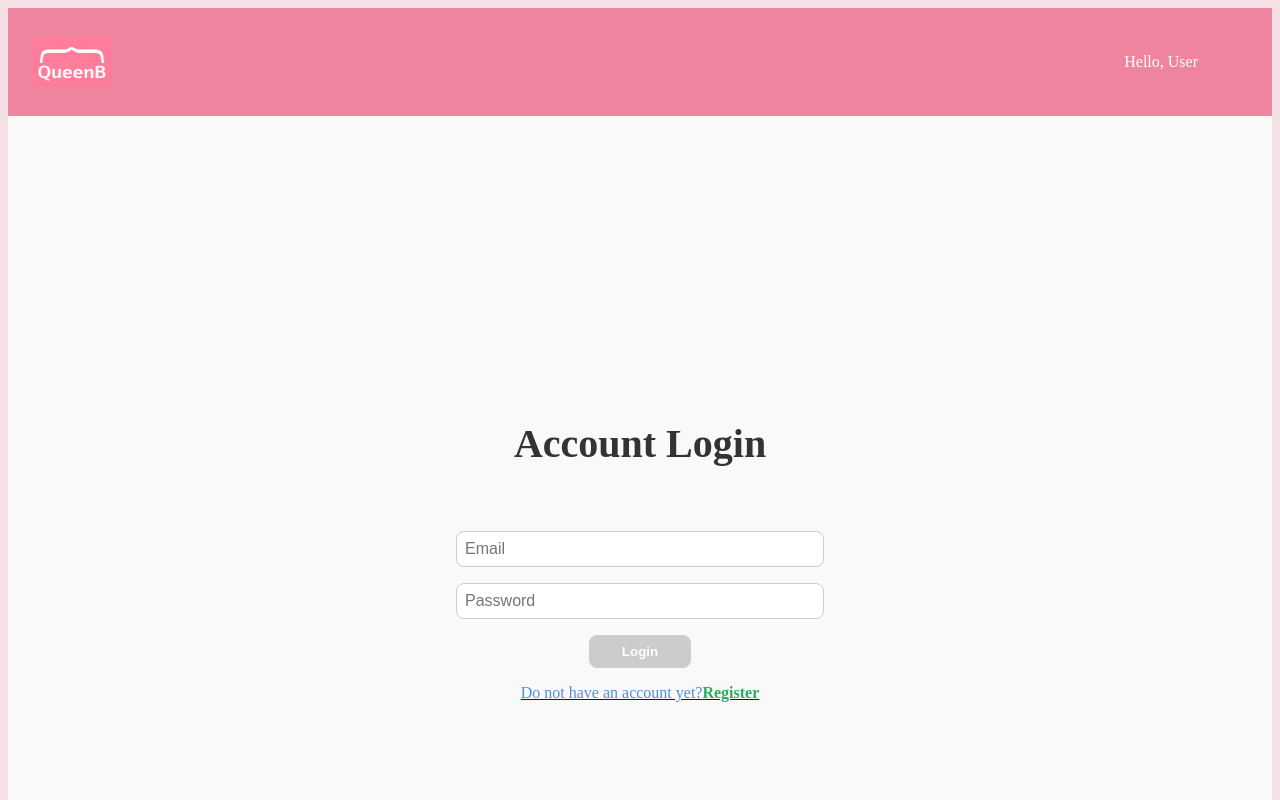
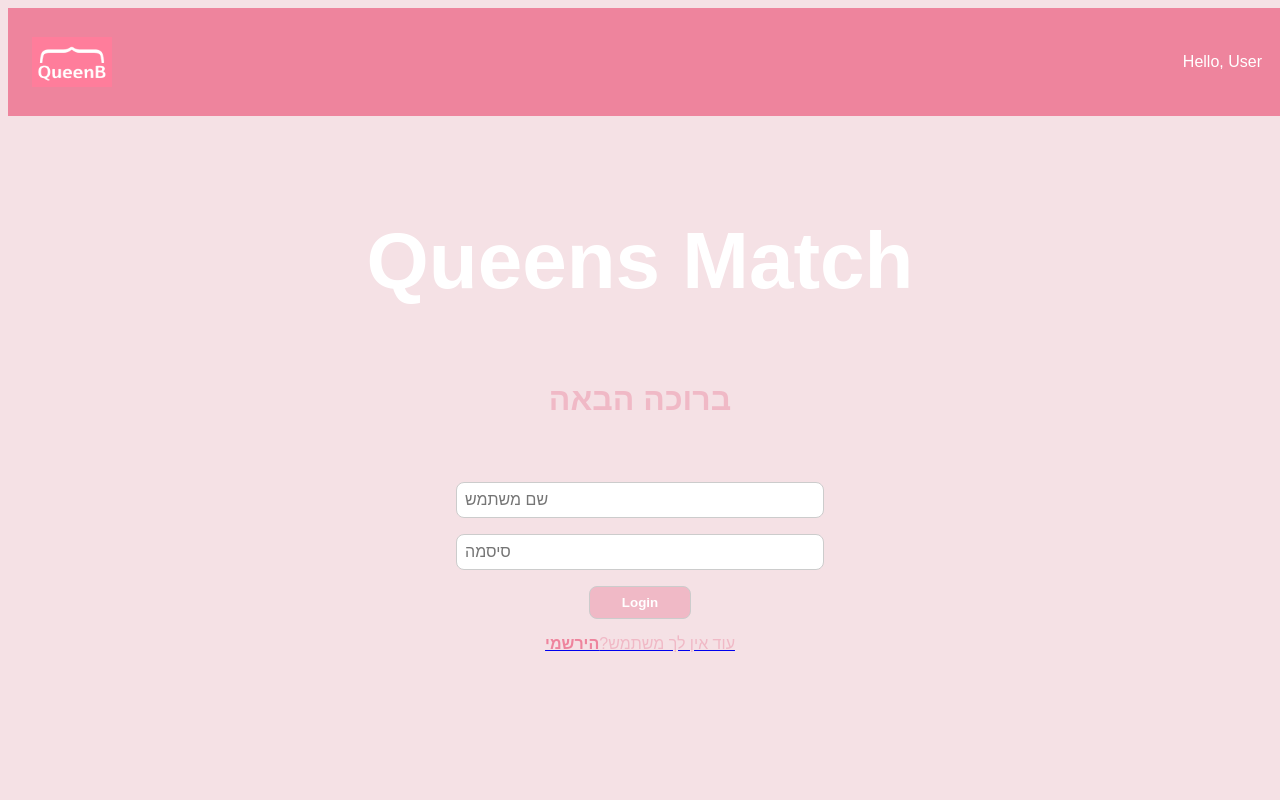
Before and after one commit to ShahafPinto/Queen-B-Mentoring-App, a Next.js app: page / in a window 1280 px wide. Shown: the top 800 px of the page. Built offline with nearby package versions, Linux system fonts and the light colour scheme.

Commit message:
signin change css and style

```diff
--- a/app/api/users/login/route.ts
+++ b/app/api/users/login/route.ts
@@ -27,16 +27,13 @@ export async function POST(request: NextRequest)
         // 3- check if the password is correct
         // password is coming from the request
         // user.password is coming from the DB
-        console.log('console.log(user);');
         const validPassword = user.password
 
         // not valid password
         if (validPassword!=reqBody.password)
         {
-            console.log('NOT OKAY')
             return NextResponse.json({ error: 'Invalid password' }, { status: 400 });
         }
-        console.log('OKAY')
         // 4- create the TOKEN data
         //const tokenData = {
         //    id: user._id,
@@ -59,7 +56,6 @@ export async function POST(request: NextRequest)
         // 4.2- send TOKEN to user's cookies
         //response.cookies.set('token', token, { httpOnly: true });
         console.log(response);
-        console.log('ENDENDENDENDENDEN');
         return response;
     }
     catch (error: any)
--- a/app/globals.css
+++ b/app/globals.css
@@ -32,6 +32,7 @@
   font-family: Arial, sans-serif;
 }
 .navBar {
+
   position: fixed; /* Keeps it in place even when scrolling */
   top: 0; /* Keeps it at the top of the page */
   left: 0;
--- a/app/layout.js
+++ b/app/layout.js
@@ -12,7 +12,7 @@ export default function RootLayout({ children }) {
     <html lang="en">
       <body>
         <div className={Gstyles.navBar}>
-          <NavBar />
+          <NavBar/>
         </div>
         <div >
           {children}
--- a/app/page.js
+++ b/app/page.js
@@ -4,21 +4,11 @@ import styles from "./page.module.css";
 import {useRouter} from "next/navigation";
 import React, { useEffect } from 'react';
 import axios from 'axios'; // Ensure axios is imported
-import { FaAngleLeft } from 'react-icons/fa6';
 
 
 export default function Home() {
     const router = useRouter();
-    // const FormAction = async (formData) => {
-    //     const rawFormData = {
-    //         username: formData.get('username'),
-    //         password: formData.get('password'),
-    //     };
 
-    //     // Placeholder for form action logic (DB search, user authentication, error handling)
-    //     console.log(rawFormData);
-    //     // Implement actual DB search and routing here
-    // };
     const [user, setUser] = React.useState({
         email: '',
         password: '',
@@ -66,16 +56,19 @@ export default function Home() {
 
     return (
         <div className={styles.container}>
+            <h1 className={styles.title}>
+                {'Queens Match'}
+            </h1>
             <h1 className={styles.h1}>
-                {loading ? "We're logging you in..." : 'Account Login'}
+                {loading ? "We're logging you in..." : 'ברוכה הבאה'}
             </h1>
             <input
                 className={styles.input}
-                id="email"
+                id="username"
                 type="text"
-                value={user.email}
+                value={user.username}
                 onChange={(e) => setUser({ ...user, email: e.target.value })}
-                placeholder="Email"
+                placeholder="שם משתמש"
             />
 
             <input
@@ -84,7 +77,7 @@ export default function Home() {
                 type="password"
                 value={user.password}
                 onChange={(e) => setUser({ ...user, password: e.target.value })}
-                placeholder="Password"
+                placeholder="סיסמה"
             />
 
             <button
@@ -97,9 +90,9 @@ export default function Home() {
 
             <Link href="/form">
                 <p className={styles.link}>
-                    Do not have an account yet?
+                    עוד אין לך משתמש?
                     <span className={styles.link}>
-                        Register
+                        הירשמי
                     </span>
                 </p>
             </Link>
--- a/app/page.module.css
+++ b/app/page.module.css
@@ -2,14 +2,32 @@
 
 /* Container Styles */
 .container {
+  font-family: "Nunito", sans-serif;
   display: flex;
   flex-direction: column;
   align-items: center;
   justify-content: center;
   min-height: 100vh; /* Full viewport height */
   padding: 2rem;
-  background-color: #f9f9f9; /* Light background */
+  background-color: #f5e1e5; /* Light background */
 }
+
+.title {
+  font-size: 5rem;  /* Large font size for prominence */
+  font-weight: var(--font-weight-bold); /* Bold for emphasis */
+  text-align: center; /* Center the title */
+  margin: 20px 0; /* Some space around the title */
+  transition: transform 0.3s ease, color 0.3s ease; /* Smooth hover transition */
+  cursor: default; /* No text select cursor */
+  color: white;
+}
+
+/* Hover effect */
+.title:hover {
+  transform: scale(1.1); /* Slight zoom-in effect */
+}
+
+
 
 /* Heading Styles */
 .h1 {
@@ -18,6 +36,8 @@
   font-size: 2.5rem; /* Responsive heading size */
   color: #333; /* Dark color for contrast */
   text-align: center;
+  font-size: 2rem;
+  color: var(--color-secondary);
 }
 
 /* Input Styles */
@@ -33,7 +53,7 @@
 
 .input:focus {
   outline: none; /* Remove default outline */
-  border-color: #4A90E2; /* Change border color on focus */
+  color: var(--color-secondary); /* Change border color on focus */
 }
 
 /* Button Styles */
@@ -41,7 +61,7 @@
   padding: 0.5rem 2rem;
   border: 1px solid #ccc;
   border-radius: 0.5rem;
-  background-color: #4A90E2; /* Primary button color */
+  color: var(--color-primary); /* Primary button color */
   color: white; /* Text color for button */
   font-weight: bold;
   cursor: pointer; /* Change cursor to pointer */
@@ -49,19 +69,19 @@
 }
 
 .button:disabled {
-  background-color: #ccc; /* Disabled button color */
+  background-color: var(--color-secondary); /* Disabled button color */
   cursor: not-allowed; /* Not allowed cursor */
 }
 
 .button:hover:not(:disabled) {
-  background-color: #357ABD; /* Darker button color on hover */
+  color: var(--color-primary); /* Darker button color on hover */
   transform: translateY(-2px); /* Slight lift effect */
 }
 
 /* Link Styles */
 .link {
   margin-top: 1rem;
-  color: #4A90E2; /* Link color */
+  color: var(--color-secondary); /* Link color */
 }
 
 .link:hover {
@@ -70,7 +90,7 @@
 
 .link span {
   font-weight: bold; /* Bold text for emphasis */
-  color: #27AE60; /* Green color for 'Register' link */
+  color: var(--color-primary); /* Green color for 'Register' link */
 }
 
 /* Small adjustments for the footer link */
--- a/components/NavBar.module.css
+++ b/components/NavBar.module.css
@@ -1,13 +1,15 @@
 /* components/NavBar.module.css */
 
 .navbar {
+    position: fixed;
     display: flex;
     justify-content: space-between; /* Space between logo and nav links */
     align-items: center; /* Center items vertically */
     background-color: #ee849d;
     padding: 1.5rem;
     height: 60px; /* Set height to ensure proper spacing */
-
+    width: 100%;
+    font-family: "Nunito", sans-serif;
 }
 
 .logoContainer {
```
